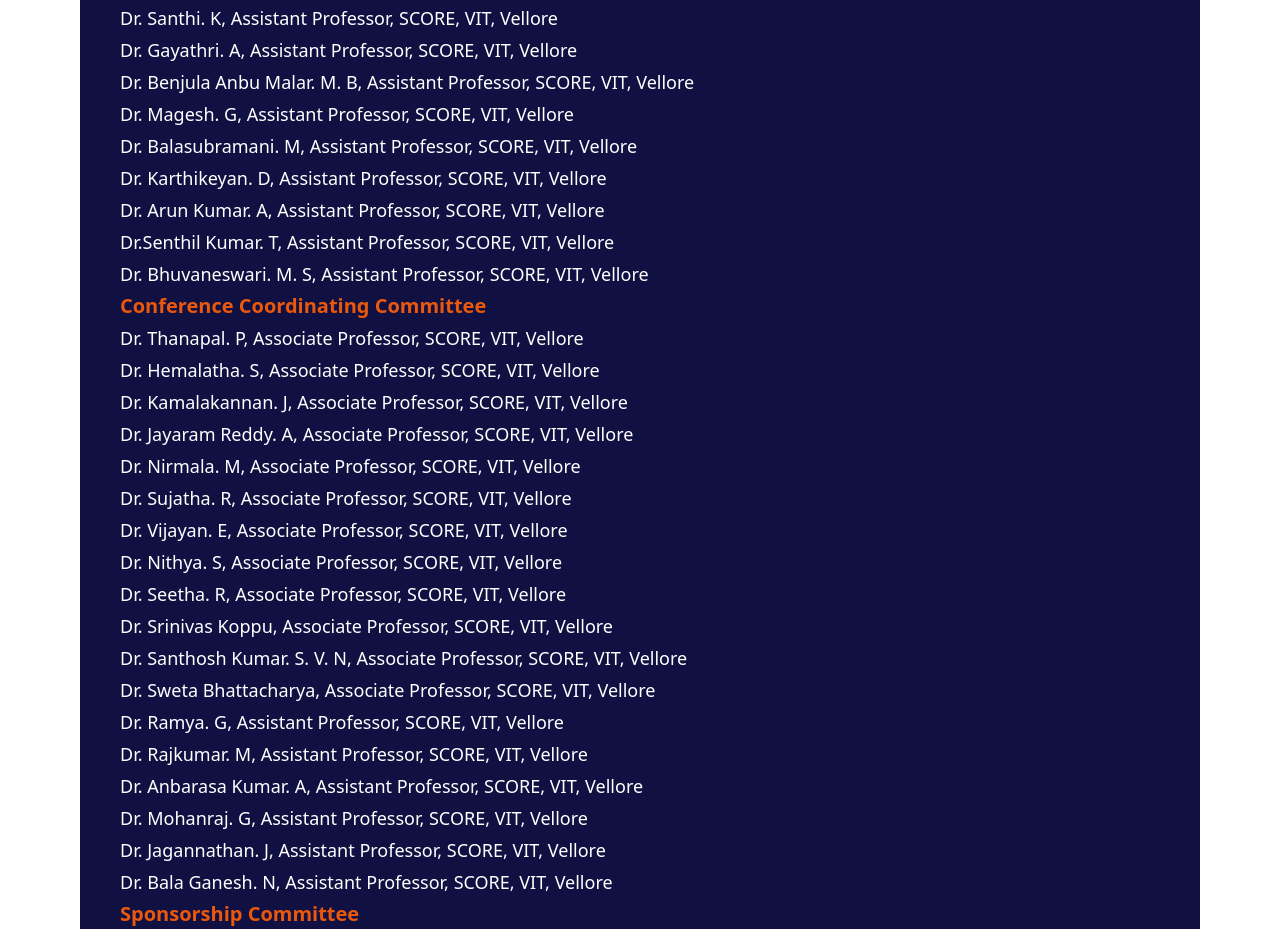
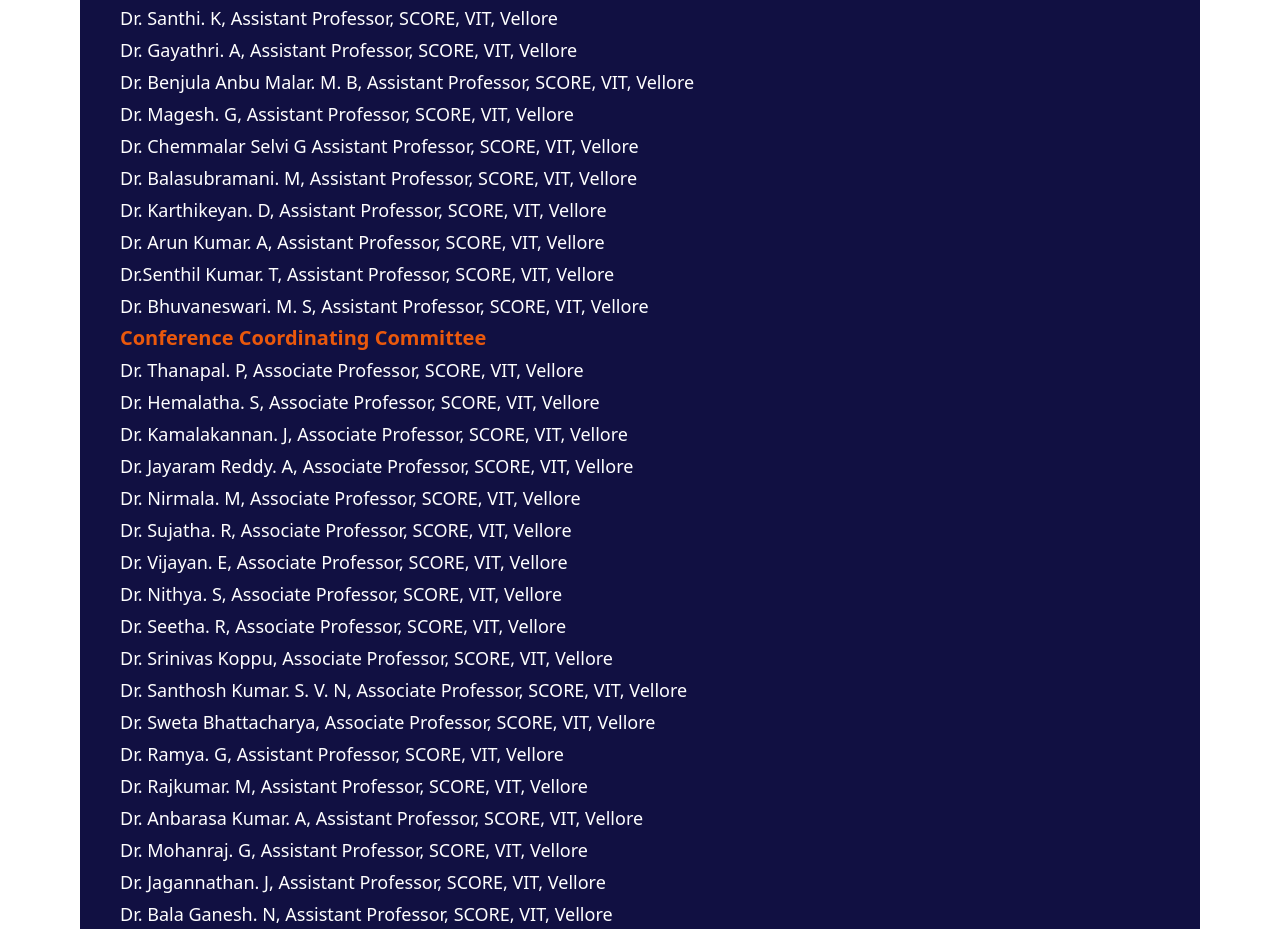
Before and after one commit to Shivd131/icetite-landing-deployed, a Next.js app: page /committee in a window 1280 px wide. Shown: the part 2580-3509 px from the top of the page. Built offline with nearby package versions, Linux system fonts and the light colour scheme.

Commit message:
feat: init

```diff
--- a/src/pages/committee.js
+++ b/src/pages/committee.js
@@ -68,6 +68,7 @@
               <p>Dr. Gayathri. A, Assistant Professor, SCORE, VIT, Vellore</p>
               <p>Dr. Benjula Anbu Malar. M.  B, Assistant Professor, SCORE, VIT, Vellore</p>
               <p>Dr. Magesh. G, Assistant Professor, SCORE, VIT, Vellore</p>
+              <p>Dr. Chemmalar Selvi G Assistant Professor, SCORE, VIT, Vellore</p>
               <p>Dr. Balasubramani. M, Assistant Professor, SCORE, VIT, Vellore</p>
               <p>Dr. Karthikeyan. D, Assistant Professor, SCORE, VIT, Vellore</p>
               <p>Dr. Arun Kumar. A, Assistant Professor, SCORE, VIT, Vellore</p>
```
